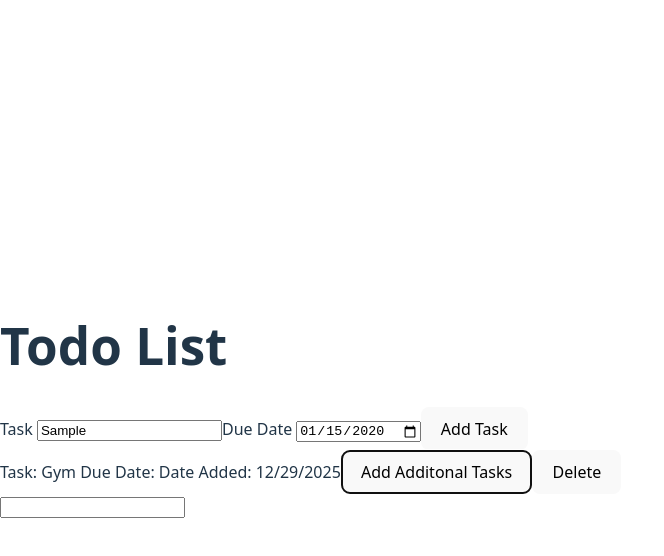
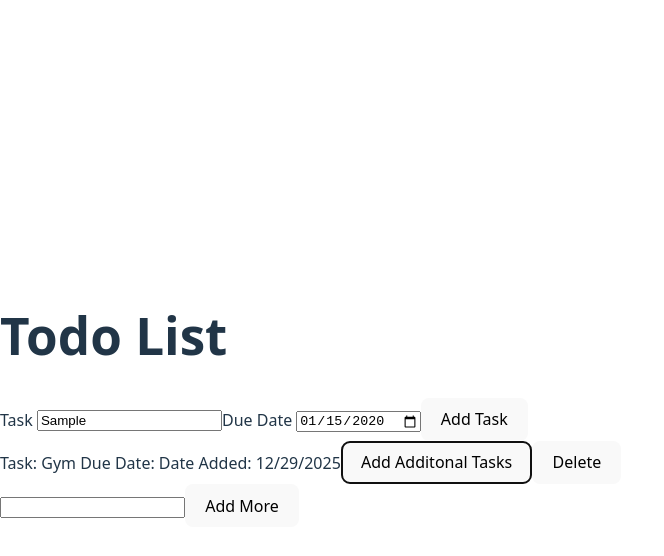
Before and after one commit to ChrisBerry1234/Todo-List, a React (Vite) app in the folder TodoListApp/: page / in a window 1280 px wide. Both pictures are taken after typing "Sample", "2020-01-15" into the empty fields and a click on the button "Add Additonal Tasks". Shown: the top 556 px of the page, without its empty margins (0-664 px from the left). Built offline with nearby package versions, Linux system fonts and the light colour scheme.

Commit message:
Split tasks into different components because when the toggle state is outside the loop, it affects all the elements using the state so one update to the state will affect all the HTML

```diff
--- a/TodoListApp/src/App.jsx
+++ b/TodoListApp/src/App.jsx
@@ -1,4 +1,5 @@
 import { useState } from "react";
+import TodoList from "./TodoLists.jsx";
 
 function App() {
 
@@ -7,39 +8,30 @@ function App() {
   const [date, setDate] = useState("");
   const [todo, setTodo] = useState([{task:"Gym", completed:false, dueDate: date, dateAdded: curr.toLocaleDateString(), lists: []}]);
   const [inputValue, setInputValue] = useState("");
-  const [toggle, setToggle] = useState(false);
-  const [inputList, setInputList] = useState("");
-  const [lists, setLists] = useState([]);
+
 
   const AddTask = () => {
     //error handling
-    if (inputValue.trim() !== "" && date.trim() !== "")  {
-      setTodo([...todo, {task: inputValue, completed:false, dueDate: date, dateAdded: curr.toLocaleDateString(), lists: []}]);
-    }
-
-    if (!inputValue)
+    if (!inputValue.trim())
     {
       alert("Please enter a task");
       return;
     }
-    if (!date)
+    if (!date.trim())
     {
       alert("Please Enter A Due Date");
       return;
     }
+    setTodo([...todo,
+      {task: inputValue,
+       completed:false,
+       dueDate: date,
+       dateAdded: curr.toLocaleDateString(),
+       lists: []
+      }]);
+
     setInputValue("");
     setDate("");
-
-  }
-
-  const DeleteTask = (item) => {
-    const newTodos = [...todo];
-    newTodos[item].lists.push({name: "New List", tasks: []});
-    setTodo(newTodos);
-  }
-
-  const SetDiv = () => {
-    setToggle(!toggle);
   }
 
 return (
@@ -47,7 +39,6 @@ return (
   <div className="Main-Container">
     <h1>Todo List</h1>
     <div className="Input-Container">
-
       Task <input
        type="text"
        placeholder="Enter Task"
@@ -67,26 +58,11 @@ return (
     <div className="Todo-List-Container">
       {todo.map((item, index) => {
         return (
-          <div key={index} className="Todo-Item">
-            <span> Task: {item.task}</span>
-            <span> Due Date: {item.dueDate} </span>
-            <span> Date Added: {item.dateAdded}</span>
-            <button onClick={() => SetDiv(index)}> Add Additonal Tasks </button>
-            <button className="Delete-Button" onClick={() => DeleteTask()}> Delete </button>
-            {toggle && <div className="TodoList-List">
-              <input
-                type="text"
-                required
-                autoComplete="off"
-                value={inputList}
-                onChange={(e) => setInputList(e.target.value)}
-              ></input>
-            </div>}
-          </div>
+          //passing state as props
+          <TodoList key={index} item={item} todo={todo} setTodo={setTodo} />
         );
       })}
     </div>
-
   </div>
   </>
 )};
--- /dev/null
+++ b/TodoListApp/src/TodoLists.jsx
@@ -0,0 +1,40 @@
+import { useState } from "react";
+
+function TodoList({ item, index, todo, setTodo }) {
+
+  const [toggle, setToggle] = useState(false);
+  const [inputList, setInputList] = useState("");
+
+  const DeleteTask = (item) => {
+    const newTodos = [...todo];
+    newTodos.slice(item, 1);
+    setTodo(newTodos);
+  }
+
+
+   const SetDiv = () => {
+    setToggle(!toggle);
+  }
+    return(
+        <div className="Todo-Item">
+            <span> Task: {item.task}</span>
+            <span> Due Date: {item.dueDate} </span>
+            <span> Date Added: {item.dateAdded}</span>
+            <button onClick={() => SetDiv()}> Add Additonal Tasks </button>
+            <button className="Delete-Button" onClick={() => DeleteTask(index)}> Delete </button>
+            {toggle && <div className="TodoList-List">
+              <input
+                type="text"
+                required
+                autoComplete="off"
+                value={inputList}
+                onChange={(e) => setInputList(e.target.value)}
+              ></input>
+              <button>Add More</button>
+            </div>}
+          </div>
+
+    )
+}
+
+export default TodoList;
```
